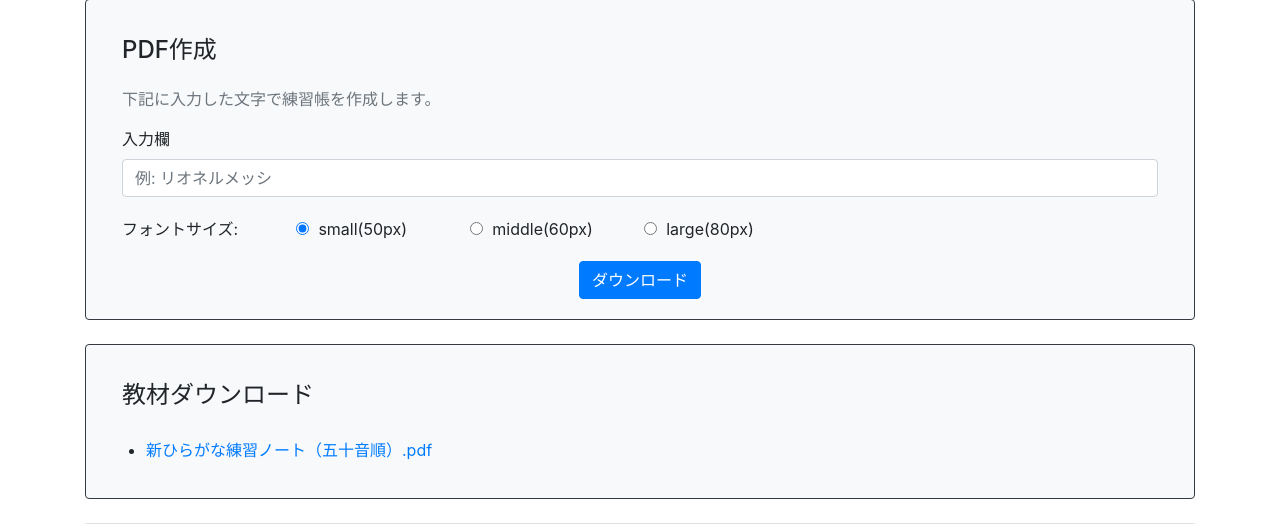
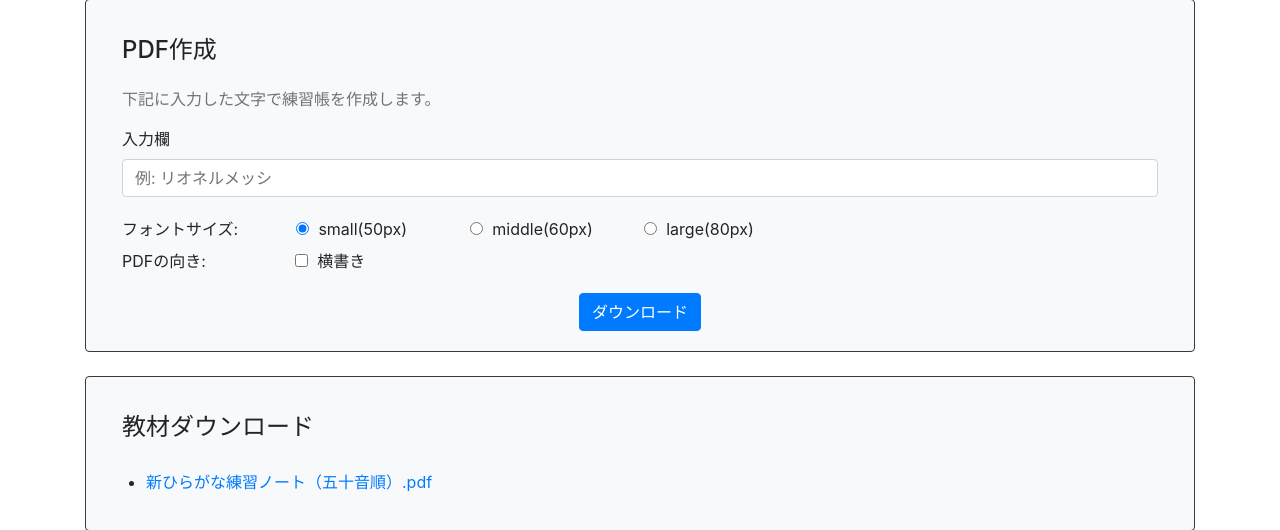
Before and after one commit to yuya-okada527/japanese-leaners-font-sample, a Flask app: page / in a window 1280 px wide. Shown: the part 193-723 px from the top of the page. Run offline with Flask 2, Linux system fonts and the light colour scheme; some libraries are stand-ins or nearby versions.

Commit message:
add support for pdf direction

```diff
--- a/web/main.py
+++ b/web/main.py
@@ -29,9 +29,10 @@ def create():
     # リクエストパラメータを取得
     text = request.args.get("text")
     font_size = FontSize.name_of(request.args.get("font-size"))
+    horizontal = request.args.get("horizontal", default=False, type=bool)
 
     # サンプルのPDFファイルを作成する
-    pdf_writer = PdfWriter.make_pdf_writer(font_size)
+    pdf_writer = PdfWriter.make_pdf_writer(font_size, horizontal)
     pdf_file = pdf_writer.write(text)
 
     # レスポンスの作成
--- a/web/templates/index.html
+++ b/web/templates/index.html
@@ -53,6 +53,17 @@
               </div>
             </div>
           </div>
+          <div class="row">
+            <div class="form-check form-check-inline col-6">
+              <label class="control-label col-4 my-1">PDFの向き:</label>
+              <div class="col-3">
+                <input class="form-check-input" type="checkbox" name="horizontal" id="horizontal" value="true">
+                <label class="form-check-label" for="horizontal">
+                  横書き
+                </label>
+              </div>
+            </div>
+          </div>
         </div>
         <div class="form-row text-center">
           <div class="col-12">
```
Also changed, not shown: web/domain/pdf.py (+17 -6 lines).
